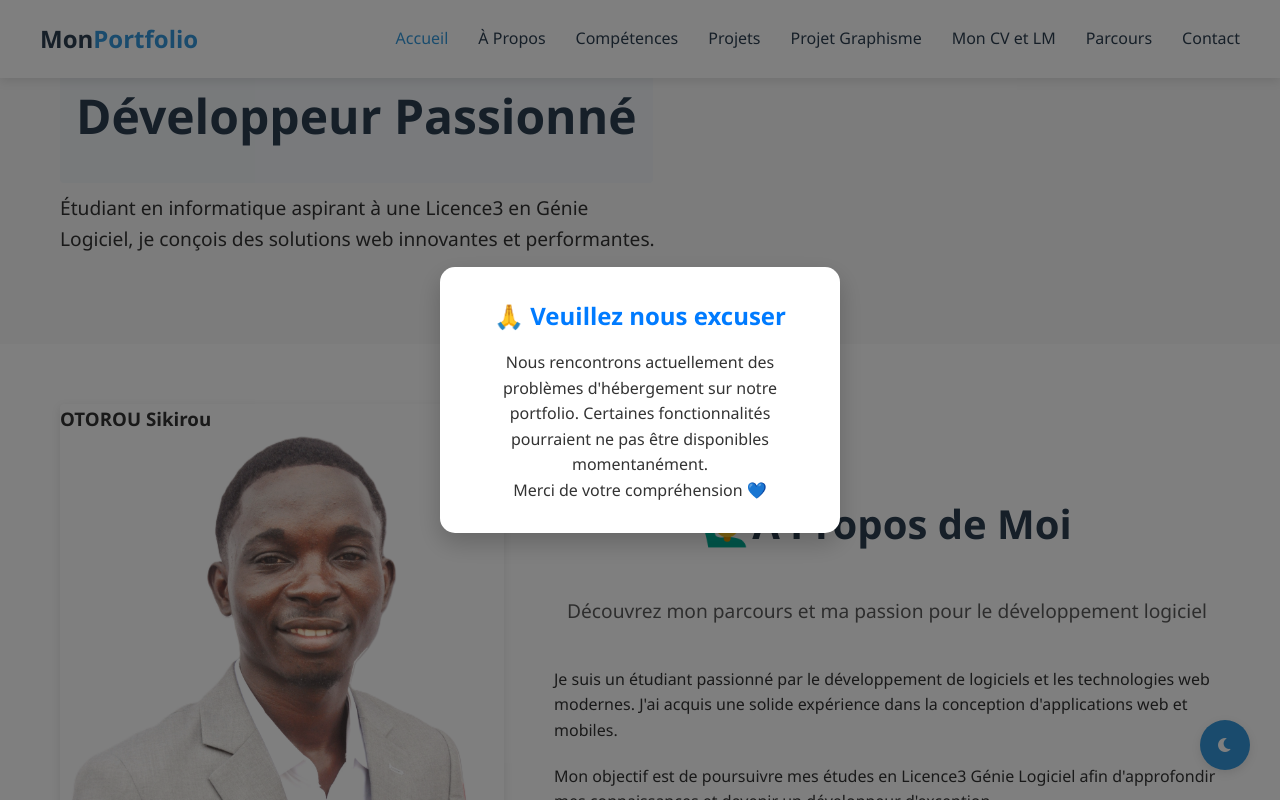
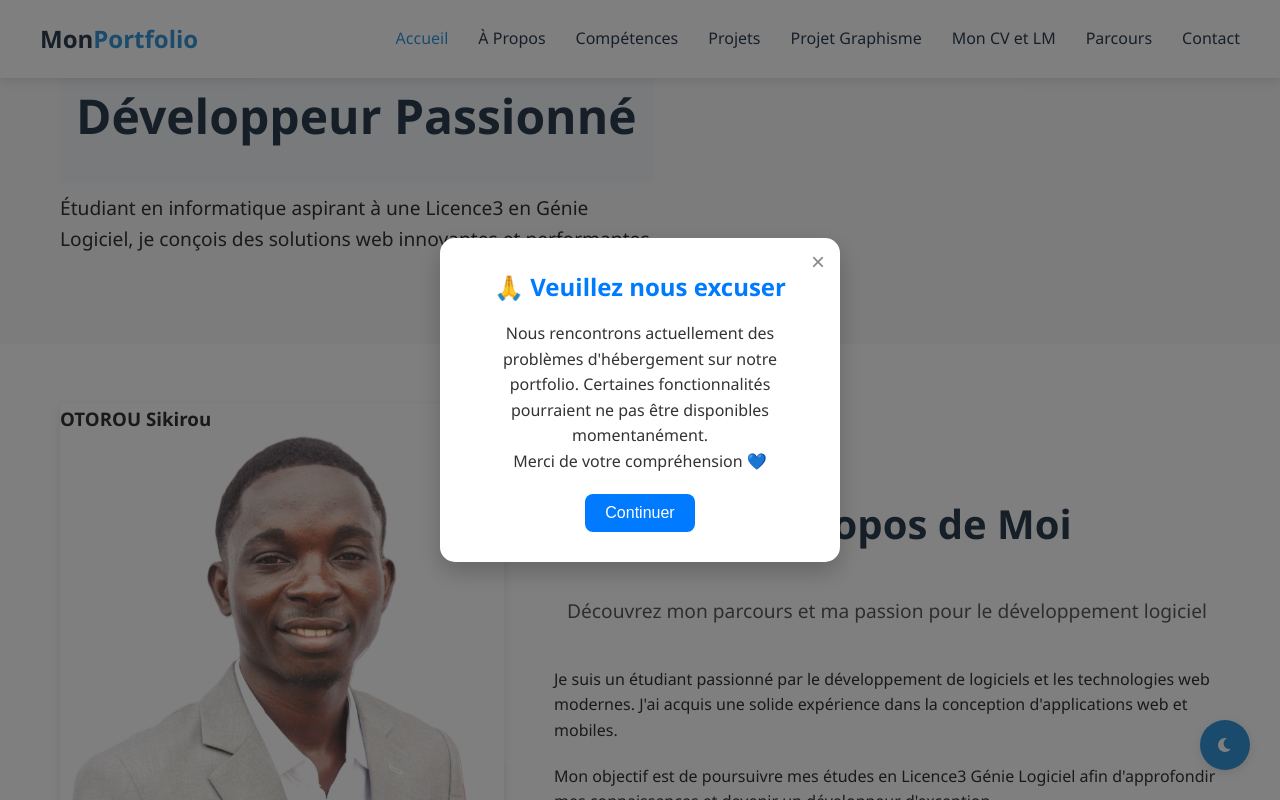
Before and after one commit to sikirou195/frontendPort, a Vue app: page /portofolio in a window 1280 px wide. Shown: the top 800 px of the page. Built offline with nearby package versions, Linux system fonts and the light colour scheme.

Commit message:
Creaction de MonMessage.vue

```diff
--- a/src/components/MonMessage.vue
+++ b/src/components/MonMessage.vue
@@ -1,7 +1,7 @@
 <template>
   <div v-if="visible" class="popup-overlay" @click.self="closePopup">
     <div class="popup">
-      <button class="close-button" @click="closePopup"></button>
+      <button class="close-button" @click="closePopup">×</button>
       <h2>🙏 Veuillez nous excuser</h2>
       <p>
         Nous rencontrons actuellement des problèmes d'hébergement sur notre portfolio.
@@ -10,13 +10,14 @@
       <p>
         Merci de votre compréhension 💙
       </p>
+      <button class="continue-button" @click="closePopup">Continuer</button>
     </div>
   </div>
 </template>
 
 <script>
 export default {
-  name: "MonMessage.vue",
+  name: "MonMessage",
   data() {
     return {
       visible: false,
@@ -87,6 +88,22 @@ p {
   color: #000;
 }
 
+.continue-button {
+  margin-top: 20px;
+  padding: 10px 20px;
+  background-color: #007BFF;
+  border: none;
+  border-radius: 8px;
+  color: white;
+  font-size: 16px;
+  cursor: pointer;
+  transition: background-color 0.3s ease;
+}
+
+.continue-button:hover {
+  background-color: #0056b3;
+}
+
 @keyframes fadeIn {
   from {
     opacity: 0;
```
